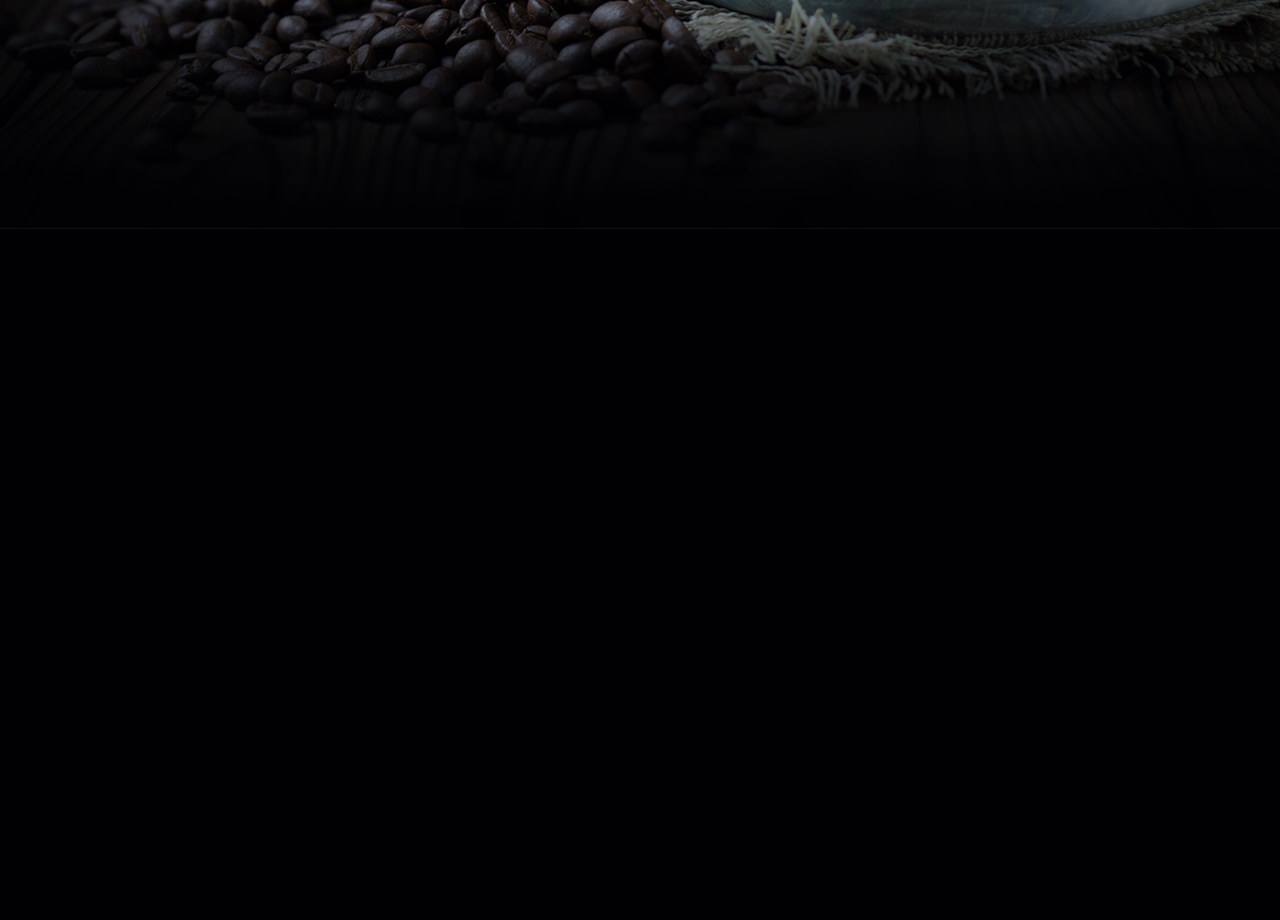
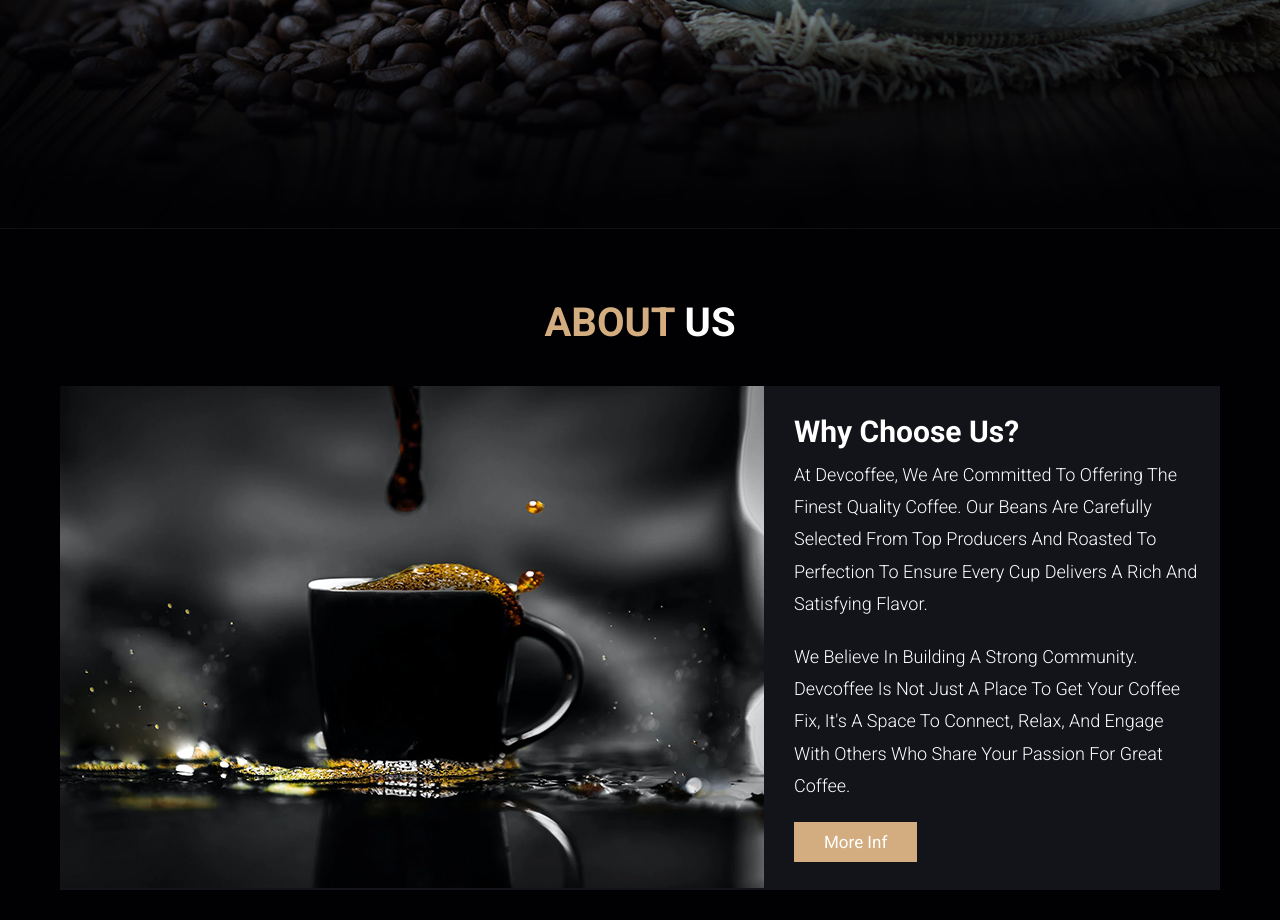
Before and after one commit to EnriqueB93/Devcoffee, a plain HTML site: page index.html in a window 1280 px wide. Shown: the part 571-1491 px from the top of the page. Before the commit the page ends 800 px from the top, so only its background shows below. Drawn offline with Linux system fonts and the light colour scheme.

Commit message:
add-about

```diff
--- a/index.html
+++ b/index.html
@@ -21,11 +21,11 @@
 
         <nav class="navbar">
           <ul>
-            <a href="#" id="home">home</a>
-            <a href="#" id="about">about</a>
-            <a href="#" id="menu">menu</a>
-            <a href="#" id="review">review</a>
-            <a href="#" id="addres">addres</a>
+            <a href="#home">home</a>
+            <a href="#about">about</a>
+            <a href="#menu">menu</a>
+            <a href="#review">review</a>
+            <a href="#addres">addres</a>
           </ul>
         </nav>
 
@@ -47,11 +47,8 @@
     </header>
 
     <div class="home-container">
-
-      <section id="#home">
-
+      <section id="home">
         <div class="content">
-
           <h3>Code with the best coffee in the region</h3>
 
           <p>
@@ -61,9 +58,32 @@
             for you.
           </p>
           <a href="#" class="btn">visit</a>
-
         </div>
-
+      </section>
+    </div>
+    <div class="about-container">
+      <section class="about" id="about">
+        <h2 class="title">about <span>us</span></h2>
+        <div class="row">
+          <div class="continer-img">
+            <img src="./assets/about-img.jpg" alt="" />
+          </div>
+          <div class="content">
+            <h3>Why choose us?</h3>
+            <p>
+              At Devcoffee, we are committed to offering the finest quality
+              coffee. Our beans are carefully selected from top producers and
+              roasted to perfection to ensure every cup delivers a rich and
+              satisfying flavor.
+            </p>
+            <p>
+              We believe in building a strong community. Devcoffee is not just a
+              place to get your coffee fix, it's a space to connect, relax, and
+              engage with others who share your passion for great coffee.
+            </p>
+            <a href="#" class="btn">more inf</a>
+          </div>
+        </div>
       </section>
     </div>
   </body>
--- a/styles.css
+++ b/styles.css
@@ -40,6 +40,7 @@ section {
   right: 0;
   border-bottom: var(--border);
   z-index: 99;
+  background-color: var(--bg);
 }
 
 .header section {
@@ -78,28 +79,26 @@ section {
   background-size: cover;
 }
 
-.home-container section{
+.home-container section {
   display: flex;
   align-items: center;
   min-height: 100vh;
 }
 
-.content{
+.content {
   max-width: 60rem;
-
 }
 
-.content h3{
+.content h3 {
   font-size: 6rem;
   color: var(--color-white);
 }
 
-.content p{
+.content p {
   font-size: 2rem;
   font-weight: 100;
   line-height: 1.8;
   color: var(--color-white);
-
 }
 
 .btn {
@@ -111,3 +110,44 @@ section {
   font-size: 1.7rem;
   display: inline-block;
 }
+
+.btn:hover {
+  letter-spacing: 0.2rem;
+}
+
+/* about*/
+
+.title {
+  font-size: 4rem;
+  text-align: center;
+  color: var(--color-main);
+  text-transform: uppercase;
+  margin: 4rem;
+}
+
+.title span {
+  color: var(--color-white);
+  text-transform: uppercase;
+}
+
+.about .row {
+  display: flex;
+  align-items: center;
+  gap: 1rem;
+  background-color: var(--color-black);
+}
+
+.about .row .content {
+  padding: 2rem;
+}
+
+.about .row .content h3 {
+  font-size: 3rem;
+  color: var(--color-white);
+}
+
+.about .row .content p {
+  padding: 1rem 0;
+  font-size: 1.8rem;
+  line-height: 1.8;
+}
```
Also changed, not shown: assets/about-img.jpg (added). Lines whose indentation alone changed are shown as unchanged.
